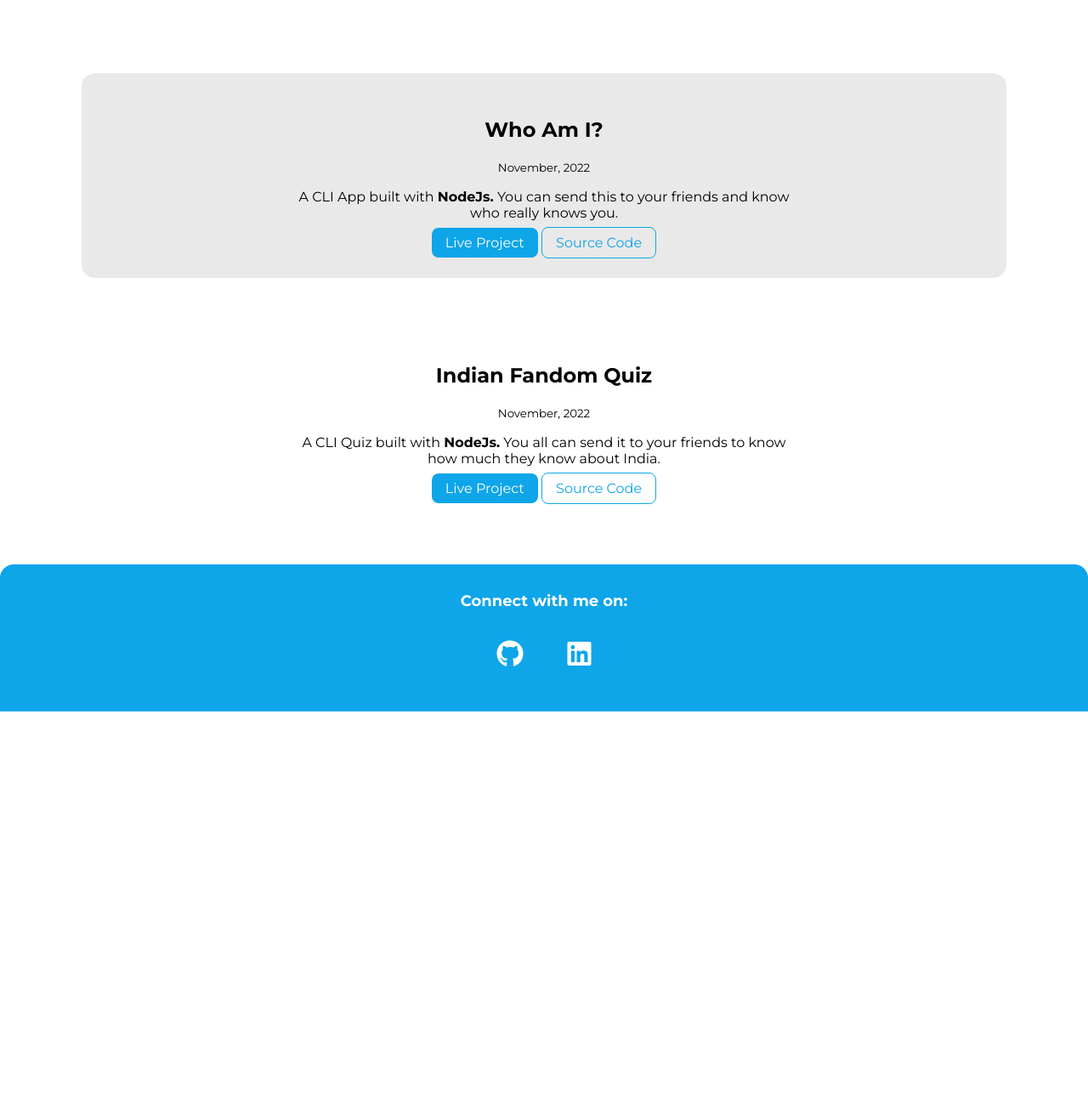
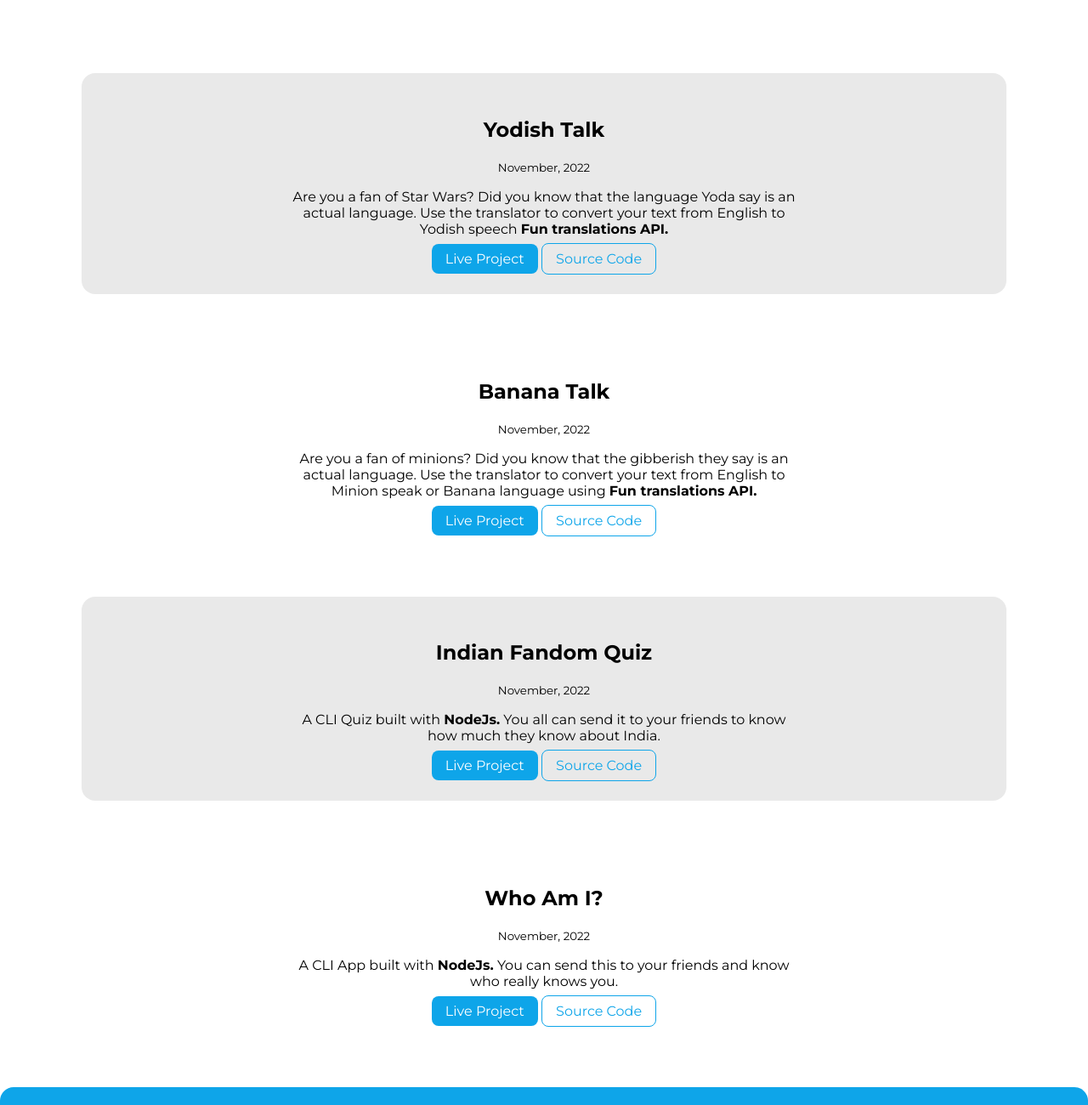
Before and after one commit to Shruti-2303/Mark04-Project-Neog, a plain HTML site: page projects.html in a window 1280 px wide. Shown: the part 300-1600 px from the top of the page at 85% size. Before the commit the page ends 1137 px from the top, so only its background shows below. Drawn offline with Linux system fonts and the light colour scheme.

Commit message:
Feat: updated projects.html

```diff
--- a/projects.html
+++ b/projects.html
@@ -35,11 +35,11 @@
         <li>
           <section class="section offWhite">
             <div class="container container-center">
-                <h1>Who Am I?</h1>
+                <h1>Yodish Talk</h1>
                 <small>November, 2022</small>
-                <p>A CLI App built with <strong>NodeJs.</strong> You can send this to your friends and know who really knows you.</p>
-                <a class="link link-primary link-mr" href=" https://replit.com/@ShrutiSharma26/WhoAmI-CLI-QUIZ?v=1">Live Project</a>
-                <a class="link link-secondary" href="https://github.com/Shruti-2303/Mark01-Project-Neog">Source Code
+                <p>Are you a fan of Star Wars? Did you know that the language Yoda say is an actual language. Use the translator to convert your text from English to Yodish speech <strong>Fun translations API.</strong></p>
+                <a class="link link-primary link-mr" href=" https://shruti23-yoda.netlify.app/">Live Project</a>
+                <a class="link link-secondary" href="https://github.com/Shruti-2303/Mark07-Project-Neog">Source Code
                 </a>
             </div>
           </section>
@@ -48,12 +48,38 @@
         <li>
           <section class="section">
             <div class="container container-center">
+                <h1>Banana Talk</h1>
+                <small>November, 2022</small>
+                <p>Are you a fan of minions? Did you know that the gibberish they say is an actual language. Use the translator to convert your text from English to Minion speak or Banana language using <strong>Fun translations API.</strong></p>
+                <a class="link link-primary link-mr" href=" https://shruti23minion.netlify.app/">Live Project</a>
+                <a class="link link-secondary" href="https://github.com/Shruti-2303/Mark06-Project-Neog">Source Code
+                </a>
+            </div>
+          </section>
+        </li>
+
+        <li>
+          <section class="section offWhite">
+            <div class="container container-center">
                 <h1>Indian Fandom Quiz</h1>
                 <small>November, 2022</small>
                 <p>A CLI Quiz built with <strong>NodeJs.</strong> You all can send it to your friends to know how much they know about India.</p>
                 <a class="link link-primary link-mr" href=" replit.com/@ShrutiSharma26/IndiaFandom-CLI">Live Project</a>
                 <a class="link link-secondary" href="https://github.com/Shruti-2303/Mark02-Project-Neog">Source Code</a>
 
+            </div>
+          </section>
+        </li>
+
+        <li>
+          <section class="section">
+            <div class="container container-center">
+                <h1>Who Am I?</h1>
+                <small>November, 2022</small>
+                <p>A CLI App built with <strong>NodeJs.</strong> You can send this to your friends and know who really knows you.</p>
+                <a class="link link-primary link-mr" href=" https://replit.com/@ShrutiSharma26/WhoAmI-CLI-QUIZ?v=1">Live Project</a>
+                <a class="link link-secondary" href="https://github.com/Shruti-2303/Mark01-Project-Neog">Source Code
+                </a>
             </div>
           </section>
         </li>
```
